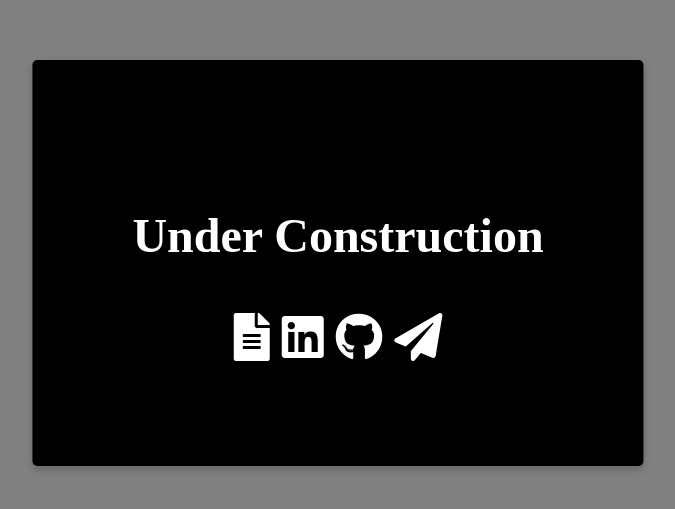
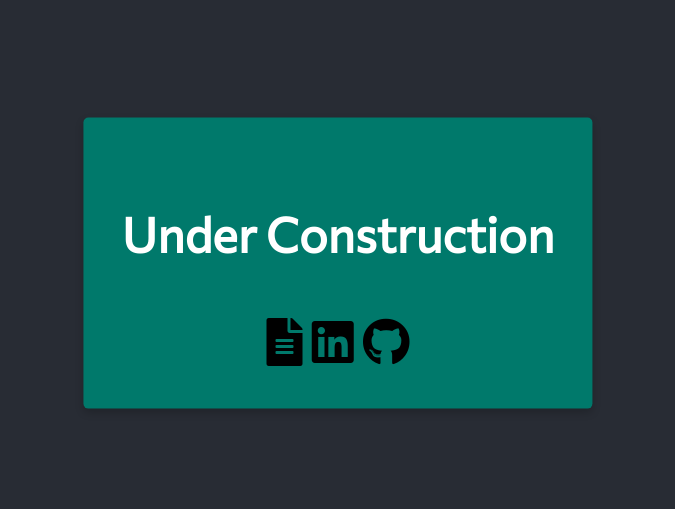
Before and after one commit to robramirez/robramirez.github.io, a plain HTML site: page index.html in a window 1280 px wide. Shown: the part 137-646 px from the top of the page, without its empty margins (302-977 px from the left). Drawn offline with Linux system fonts and the light colour scheme.

Commit message:
update color scheme, icons and font

```diff
--- a/index.html
+++ b/index.html
@@ -16,22 +16,23 @@
     <!-- Font Awesome -->
     <link rel="stylesheet" href="https://use.fontawesome.com/releases/v5.12.1/css/all.css" crossorigin="anonymous">
 
+    <!-- Google Fonts-->
+    <link href="https://fonts.googleapis.com/css2?family=Commissioner&display=swap" rel="stylesheet">
     <!-- Title that shows up in search and in tab-->
     <title>Robert Ramirez</title>
 
 </head>
 
-<body style="background-color: gray">
+<body style="background-color: #282C34">
     <div class="card">
         <p id="description">
             <b>Under Construction</b>
         </p>
 
-        <div class="links">
-            <i class="fas fa-file-alt"></i>
-            <i class="fab fa-linkedin"></i>
-            <i class="fab fa-github"></i>
-            <i class="fas fa-paper-plane"></i>
+        <div id="links">
+            <a href="#"><i class="fas fa-file-alt"></i></a>
+            <a href="https://www.linkedin.com/in/robert-ramirez1226/"><i class="fab fa-linkedin"></i></a>
+            <a href="https://github.com/robramirez"><i class="fab fa-github"></i></a>
         </div>
     </div>
 </body>
@@ -39,20 +40,26 @@
 
 <style>
     body{
-        color: darkred;
+        font-family: 'Commissioner', sans-serif;
     }
 
-    .links{
-        text-align: center;
+    a:link {
+        color: #000000;
+    }
+    a:visited {
+        color: #000000;
+    }
+    a:hover {
+        color: lightgrey;
     }
 
     .card {
         text-align: center;
-        background-color: black;
+        background-color: #00796B;
         font-size: 3em;
         color: white;
 
-        padding: 100px;
+        padding: 3%;
         margin: 0;
         position: absolute;
         top: 50%;
@@ -61,11 +68,10 @@
         transform: translate(-50%, -50%);
 
         box-shadow: 0 4px 8px 0 rgba(0, 0, 0, 0.2);
-        border-radius: 5px; /* 5px rounded corners */
+        border-radius: 5px;
         transition: 0.3s;
     }
 
-    /* On mouse-over, add a deeper shadow */
     .card:hover {
         box-shadow: 0 8px 16px 0 rgba(0, 0, 0, 0.2);
     }
```
